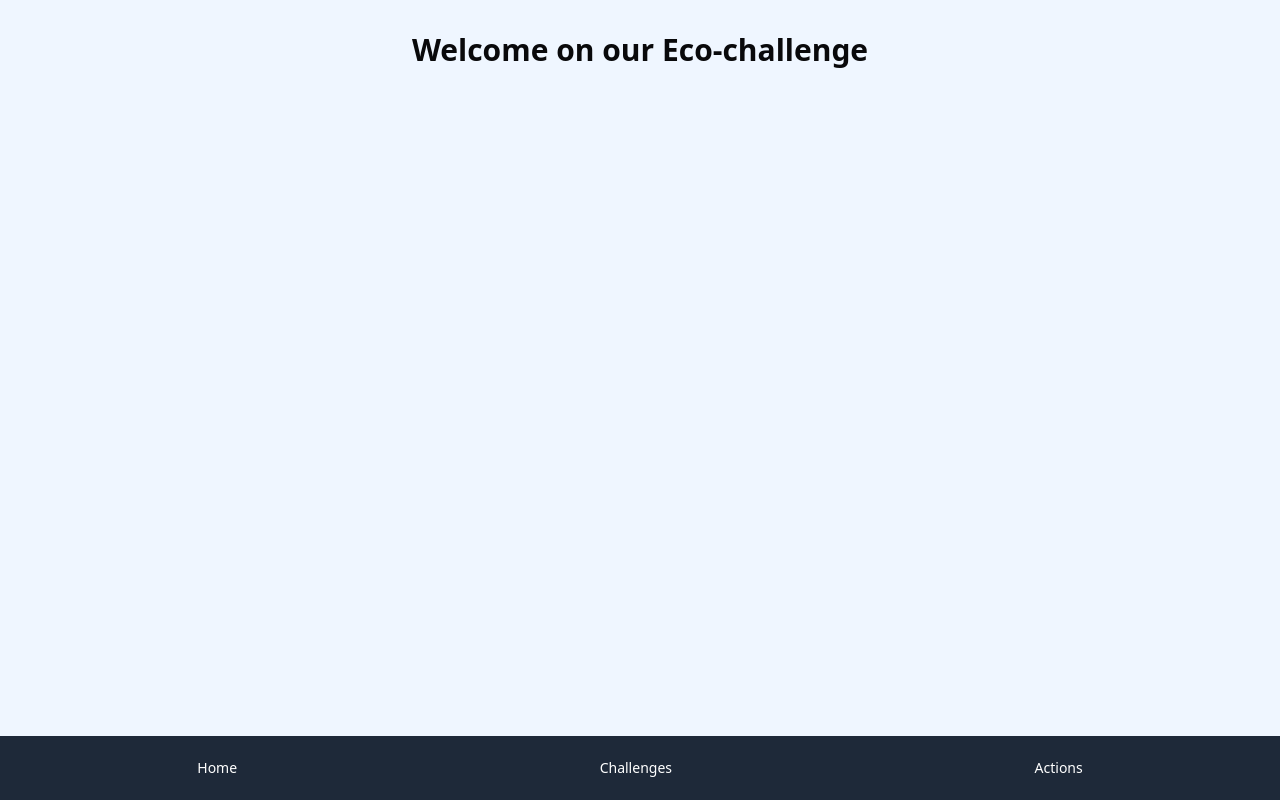
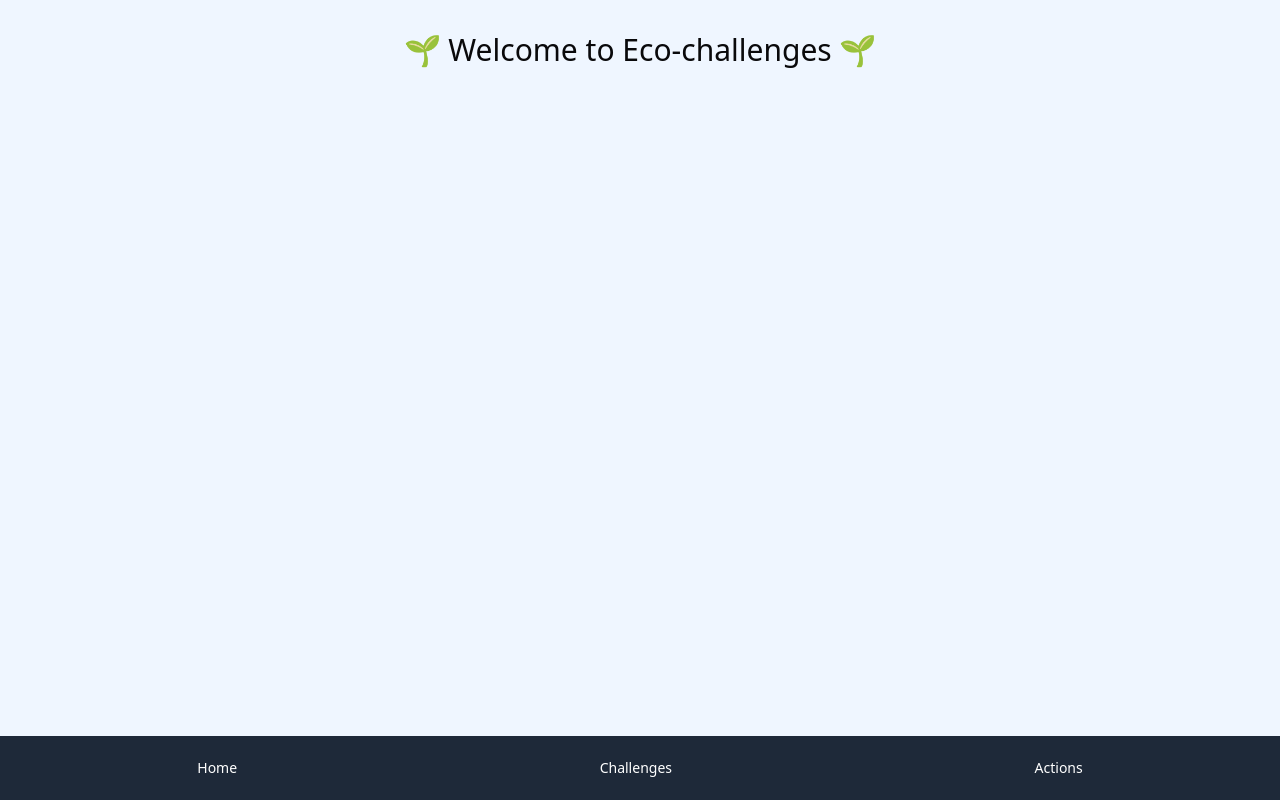
Before and after one commit to WildCodeSchool/2024-09-wns-jaune-ecochallenges, a React (Vite) app in the folder frontend/: page / in a window 1280 px wide. Built offline with nearby package versions, Linux system fonts and the light colour scheme.

Commit message:
fix husky deprecated lines

```diff
--- a/frontend/src/components/ChallengeCard.tsx
+++ b/frontend/src/components/ChallengeCard.tsx
@@ -43,7 +43,7 @@ export const ChallengeCard = ({ challenge }: { challenge: Challenge }) => {
   return (
     <article className="h-full">
       <Link to={`/challenges`}>
-        <Card className="relative h-full justify-between bg-slate-100 transition-colors hover:bg-slate-300 active:bg-slate-300">
+        <Card className="relative h-full justify-between bg-linear-to-br from-slate-100 to-slate-200 transition-colors hover:bg-linear-to-br hover:from-slate-200 hover:to-slate-300 active:bg-linear-to-br active:from-slate-300 active:to-slate-400">
           <CardHeader className="overflow-hidden">
             <img
               src="https://picsum.photos/400/100"
--- a/frontend/src/pages/Home.tsx
+++ b/frontend/src/pages/Home.tsx
@@ -1,7 +1,7 @@
 export const Home = () => {
   return (
-    <h1 className="mb-8 rounded-full text-center text-3xl font-bold">
-      Welcome on our Eco-challenge
+    <h1 className="mb-8 rounded-full text-center text-3xl font-thin">
+      🌱 Welcome to Eco-challenges 🌱
     </h1>
   );
 };
```
Also changed, not shown: 1 other file (tests, documents, lock files or other folders).
